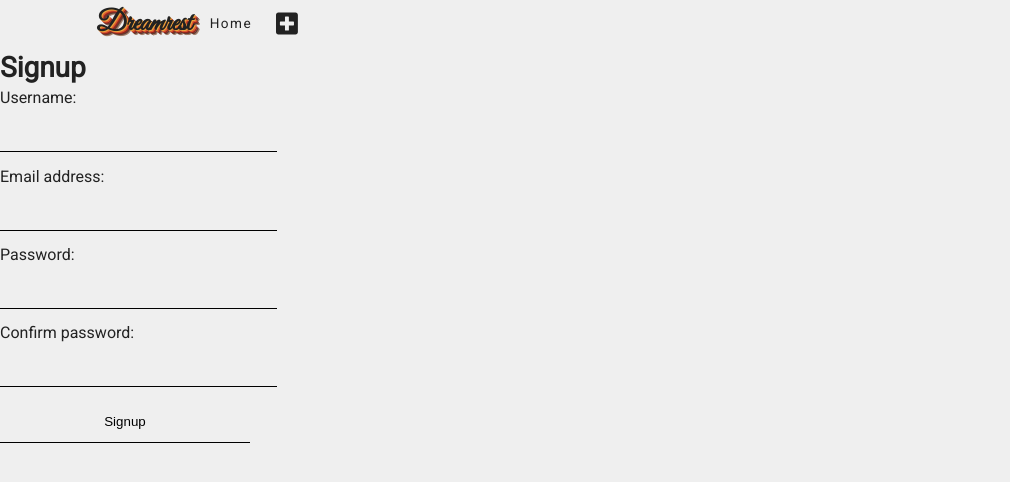
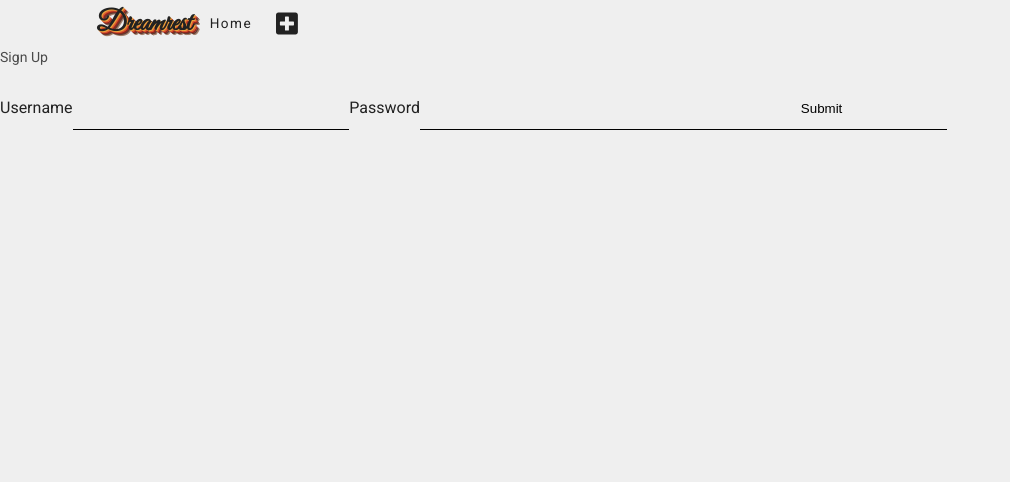
Before and after one commit to KortMiranda/Dreamrest, a React (Create React App) app: page /signup in a window 1280 px wide. Shown: the top 482 px of the page, without its empty margins (0-1010 px from the left). Built offline with nearby package versions, Linux system fonts and the light colour scheme.

Commit message:
configure redux store

```diff
--- a/src/App.js
+++ b/src/App.js
@@ -1,4 +1,6 @@
+import React from 'react'
 import { Route, Switch } from 'react-router-dom'
+// import axios from 'axios'
 import Navbar from './components/Navbar'
 import Login from './views/auth/Login'
 import Signup from './views/auth/Signup'
--- a/src/components/Navbar.js
+++ b/src/components/Navbar.js
@@ -3,6 +3,7 @@ import { Link } from "react-router-dom"
 import '../css/Navbar.css'
 import { FontAwesomeIcon } from '@fortawesome/react-fontawesome'
 import { faPlusSquare } from '@fortawesome/free-solid-svg-icons'
+
 
 function Navbar() {
 
@@ -25,4 +26,5 @@ function Navbar() {
   );
 }
 
+
 export default Navbar;
--- a/src/index.js
+++ b/src/index.js
@@ -1,18 +1,18 @@
 import React from 'react';
 import ReactDOM from 'react-dom';
+import { Provider } from 'react-redux'
+import store, { history } from "./redux/configureStore";
+import { ConnectedRouter } from "connected-react-router"
+
 import './index.css';
 import App from './App';
-import reportWebVitals from './reportWebVitals';
 import {BrowserRouter as Router} from 'react-router-dom'
 
 ReactDOM.render(
-  <Router>
-    <App />
-  </Router>,
+  <Provider store={store}>
+    <ConnectedRouter history={history}>
+      <App />
+    </ConnectedRouter>
+  </Provider>,
   document.getElementById('root')
 );
-
-// If you want to start measuring performance in your app, pass a function
-// to log results (for example: reportWebVitals(console.log))
-// or send to an analytics endpoint. Learn more: https://bit.ly/CRA-vitals
-reportWebVitals();
--- /dev/null
+++ b/src/redux/configureStore.js
@@ -0,0 +1,42 @@
+import { createStore, combineReducers, applyMiddleware } from "redux";
+import thunk from "redux-thunk"
+import { composeWithDevTools } from "redux-devtools-extension"
+import { connectRouter, routerMiddleware } from "connected-react-router";
+import{ createBrowserHistory } from "history"
+import user from "./modules/user"
+import cards from "./modules/cards"
+import notification from "./modules/notification"
+
+const env = process.env.NODE_ENV
+
+export const history = createBrowserHistory();
+
+const middlewares = [thunk, routerMiddleware(history)]
+
+if (env === "development") {
+    const { logger } = require("redux-logger");
+    middlewares.push(logger);
+}
+
+const reducer = history =>
+ combineReducers({
+     user,
+     cards,
+     notification,
+     router: connectRouter(history)
+ })
+
+ let store;
+
+ if (env === "development") {
+     store = initialState =>
+        createStore(
+            reducer(history),
+            composeWithDevTools(applyMiddleware(...middlewares))
+        )
+ } else {
+     store = initialState =>
+        createStore(reducer(history), applyMiddleware(...middlewares))
+ }
+
+ export default store()
--- a/src/views/auth/Login.js
+++ b/src/views/auth/Login.js
@@ -1,102 +1,141 @@
-import React, { useState, useEffect } from 'react';
+import React from 'react';
+import PropTypes from 'prop-types';
 
-const Login = () => {
-  const backendURL = process.env.NODE_ENV === "production" ?
-  process.env.REACT_APP_BACKENDURL:
-  "https://guarded-crag-20391.herokuapp.com/"
-  const [username, setUsername] = useState('');
-  const [email, setEmail] = useState('');
-  const [password, setPassword] = useState('');
-  const [errors, setErrors] = useState(false);
-  const [loading, setLoading] = useState(true);
-
-  useEffect(() => {
-    if (localStorage.getItem('token') !== null) {
-      window.location.replace('https://dreamrest.herokuapp.com/');
-    } else {
-      setLoading(false);
-    }
-  }, []);
-
-  const onSubmit = e => {
-    e.preventDefault();
-
-    const user = {
-      email: email,
-      password: password
+class Login extends React.Component {
+  state = {
+    username: '',
+    password: ''
   };
 
-    // fetch(`https://rocky-springs-66803.herokuapp.com/api/v1/users/auth/login/`, {
-    //   method: 'POST',
-    //   headers: {
-    //     'Content-Type': 'application/json',
-    //     // "Access-Control-Allow-Headers": "*",
-    //     "Access-Control-Allow-Origin" : "*",
-    //     "Access-Control-Allow-Methods" : "GET,POST,PUT,DELETE,OPTIONS",
-    //     "Access-Control-Allow-Headers": "Content-Type, Access-Control-Allow-Headers, Authorization, X-Requested-With"
-    //   },
-    //   body: JSON.stringify(user)
-    // })
-    fetch(`${process.env.REACT_APP_BACKEND_URL}api/v1/users/auth/login/`, {
-      method: 'POST',
-      headers: {
-        'Content-Type': 'application/json',
-      },
-      body: JSON.stringify(user)
-    })
-      .then(res => res.json())
-      .then(data => {
-        if (data.key) {
-          localStorage.clear();
-          localStorage.setItem('token', data.key);
-          window.location.replace('https://dreamrest.herokuapp.com/');
-        } else {
-          setEmail('');
-          setPassword('');
-          localStorage.clear();
-          setErrors(true);
-        }
+  handle_change = e => {
+    const name = e.target.name;
+    const value = e.target.value;
+    this.setState(prevstate => {
+      const newState = { ...prevstate };
+      newState[name] = value;
+      return newState;
     });
   };
 
+  render() {
     return (
-    <div>
-      {loading === false && <h1>Login</h1>}
-      {errors === true && <h2>Cannot log in with provided credentials</h2>}
-      {loading === false && (
-        <form onSubmit={onSubmit}>
-          <label htmlFor='email'>Username:</label> <br />
+      <form onSubmit={e => this.props.handle_login(e, this.state)}>
+        <h4>Log In</h4>
+        <label htmlFor="username">Username</label>
         <input
-            name='username'
-            type='username'
-            value={username}
-            required
-            onChange={e => setUsername(e.target.value)}
-          />{' '}
-          <br />
-          <label htmlFor='email'>Email address:</label> <br />
+          type="text"
+          name="username"
+          value={this.state.username}
+          onChange={this.handle_change}
+        />
+        <label htmlFor="password">Password</label>
         <input
-            name='email'
-            type='email'
-            value={email}
-            required
-            onChange={e => setEmail(e.target.value)}
-          />{' '}
-          <br />
-          <label htmlFor='password'>Password:</label> <br />
-          <input
-            name='password'
-            type='password'
-            value={password}
-            required
-            onChange={e => setPassword(e.target.value)}
-          />{' '}
-          <br />
-          <input type='submit' value='Login' />
+          type="password"
+          name="password"
+          value={this.state.password}
+          onChange={this.handle_change}
+        />
+        <input type="submit" />
       </form>
-      )}
-    </div>
     );
+  }
+}
+
+export default Login;
+
+Login.propTypes = {
+  handle_login: PropTypes.func.isRequired
 };
 
-export default Login;
+// import React, { useState, useEffect } from 'react';
+
+// const Login = () => {
+//   // const backendURL = process.env.NODE_ENV === "production" ?
+//   // process.env.REACT_APP_BACKENDURL:
+//   // "https://guarded-crag-20391.herokuapp.com/"
+//   const [username, setUsername] = useState('');
+//   const [email, setEmail] = useState('');
+//   const [password, setPassword] = useState('');
+//   const [errors, setErrors] = useState(false);
+//   const [loading, setLoading] = useState(true);
+
+//   useEffect(() => {
+//     if (localStorage.getItem('token') !== null) {
+//       window.location.replace('https://dreamrest.herokuapp.com/');
+//     } else {
+//       setLoading(false);
+//     }
+//   }, []);
+
+//   const onSubmit = e => {
+//     e.preventDefault();
+
+//     const user = {
+//       email: email,
+//       password: password
+//     };
+
+
+//     fetch(`${process.env.REACT_APP_BACKEND_URL}api/v1/users/auth/login/`, {
+//       method: 'POST',
+//       headers: {
+//         'Content-Type': 'application/json',
+//       },
+//       body: JSON.stringify(user)
+//     })
+//       .then(res => res.json())
+//       .then(data => {
+//         if (data.key) {
+//           localStorage.clear();
+//           localStorage.setItem('token', data.key);
+//           window.location.replace('https://dreamrest.herokuapp.com/');
+//         } else {
+//           setEmail('');
+//           setPassword('');
+//           localStorage.clear();
+//           setErrors(true);
+//         }
+//       });
+//   };
+
+//   return (
+//     <div>
+//       {loading === false && <h1>Login</h1>}
+//       {errors === true && <h2>Cannot log in with provided credentials</h2>}
+//       {loading === false && (
+//         <form onSubmit={onSubmit}>
+//           <label htmlFor='email'>Username:</label> <br />
+//           <input
+//             name='username'
+//             type='username'
+//             value={username}
+//             required
+//             onChange={e => setUsername(e.target.value)}
+//           />{' '}
+//           <br />
+//           <label htmlFor='email'>Email address:</label> <br />
+//           <input
+//             name='email'
+//             type='email'
+//             value={email}
+//             required
+//             onChange={e => setEmail(e.target.value)}
+//           />{' '}
+//           <br />
+//           <label htmlFor='password'>Password:</label> <br />
+//           <input
+//             name='password'
+//             type='password'
+//             value={password}
+//             required
+//             onChange={e => setPassword(e.target.value)}
+//           />{' '}
+//           <br />
+//           <input type='submit' value='Login' />
+//         </form>
+//       )}
+//     </div>
+//   );
+// };
+
+// export default Login;
--- a/src/views/auth/Signup.js
+++ b/src/views/auth/Signup.js
@@ -1,101 +1,150 @@
-import React, { useState, useEffect } from 'react'
+import React from 'react';
+import PropTypes from 'prop-types';
 
-const Signup = () => {
-  // const backendURL = process.env.NODE_ENV === "production" ?
-  // process.env.REACT_APP_BACKENDURL:
-  // "https://rocky-springs-66803.herokuapp.com"
-  const [email, setEmail] = useState('')
-  const [username, setUsername] = useState('')
-  const [password1, setPassword1] = useState('')
-  const [password2, setPassword2] = useState('')
-  const [errors, setErrors] = useState(false)
-  const [loading, setLoading] = useState(true)
-
-  useEffect(() => {
-    if (localStorage.getItem('token') !== null) {
-      window.location.replace('http://localhost:3000/');
-    } else {
-      setLoading(false);
-    }
-  }, []);
-
-  const onSubmit = e => {
-    e.preventDefault();
-
-    const user = {
-      email: email,
-      password1: password1,
-      password2: password2
-    };
-
-    fetch(`http://localhost:8000/api/v1/users/auth/register/`, {
-      method: 'POST',
-      headers: {
-        'Content-Type': 'application/json'
-      },
-      body: JSON.stringify(user)
-    })
-      .then(res => res.json())
-      .then(data => {
-        if (data.key) {
-          localStorage.clear();
-          localStorage.setItem('token', data.key);
-          window.location.replace('http://localhost:3000/');
-        } else {
-          setEmail('');
-          setPassword1('');
-          setPassword2('');
-          localStorage.clear();
-          setErrors(true);
-        }
-      });
+class SignupForm extends React.Component {
+  state = {
+    username: '',
+    password: '',
   };
 
-  return (
-    <div>
-      {loading === false && <h1>Signup</h1>}
-      {errors === true && <h2>Cannot signup with provided credentials</h2>}
-      <form onSubmit={onSubmit}>
-        <label htmlFor='email'>Username:</label> <br />
+  handle_change = e => {
+    const name = e.target.name;
+    const value = e.target.value;
+    this.setState(prevstate => {
+      const newState = { ...prevstate };
+      newState[name] = value;
+      return newState;
+    });
+  };
+
+  render() {
+    return (
+      <form onSubmit={e => this.props.handle_signup(e, this.state)}>
+        <h4>Sign Up</h4>
+        <label htmlFor="username">Username</label>
         <input
-          name='username'
-          type='username'
-          value={username}
-          onChange={e => setUsername(e.target.value)}
-          required
-        />{' '}
-        <br />
-        <label htmlFor='email'>Email address:</label> <br />
+          type="text"
+          name="username"
+          value={this.state.username}
+          onChange={this.handle_change}
+        />
+        <label htmlFor="password">Password</label>
         <input
-          name='email'
-          type='email'
-          value={email}
-          onChange={e => setEmail(e.target.value)}
-          required
-        />{' '}
-        <br />
-        <label htmlFor='password1'>Password:</label> <br />
-        <input
-          name='password1'
-          type='password'
-          value={password1}
-          onChange={e => setPassword1(e.target.value)}
-          required
-        />{' '}
-        <br />
-        <label htmlFor='password2'>Confirm password:</label> <br />
-        <input
-          name='password2'
-          type='password'
-          value={password2}
-          onChange={e => setPassword2(e.target.value)}
-          required
-        />{' '}
-        <br />
-        <input type='submit' value='Signup' />
+          type="password"
+          name="password"
+          value={this.state.password}
+          onChange={this.handle_change}
+        />
+        <input type="submit" />
       </form>
-    </div>
-  );
+    );
+  }
+}
+
+export default SignupForm;
+
+SignupForm.propTypes = {
+  handle_signup: PropTypes.func.isRequired
 };
 
-export default Signup;
+// import React, { useState, useEffect } from 'react'
+
+// const Signup = () => {
+//   // const backendURL = process.env.NODE_ENV === "production" ?
+//   // process.env.REACT_APP_BACKENDURL:
+//   // "https://rocky-springs-66803.herokuapp.com"
+//   const [email, setEmail] = useState('')
+//   const [username, setUsername] = useState('')
+//   const [password1, setPassword1] = useState('')
+//   const [password2, setPassword2] = useState('')
+//   const [errors, setErrors] = useState(false)
+//   const [loading, setLoading] = useState(true)
+
+//   useEffect(() => {
+//     if (localStorage.getItem('token') !== null) {
+//       window.location.replace('http://localhost:3000/');
+//     } else {
+//       setLoading(false);
+//     }
+//   }, []);
+
+//   const onSubmit = e => {
+//     e.preventDefault();
+
+//     const user = {
+//       email: email,
+//       password1: password1,
+//       password2: password2
+//     };
+
+//     fetch(`http://localhost:8000/api/v1/users/auth/register/`, {
+//       method: 'POST',
+//       headers: {
+//         'Content-Type': 'application/json'
+//       },
+//       body: JSON.stringify(user)
+//     })
+//       .then(res => res.json())
+//       .then(data => {
+//         if (data.key) {
+//           localStorage.clear();
+//           localStorage.setItem('token', data.key);
+//           window.location.replace('http://localhost:3000/');
+//         } else {
+//           setEmail('');
+//           setPassword1('');
+//           setPassword2('');
+//           localStorage.clear();
+//           setErrors(true);
+//         }
+//       });
+//   };
+
+//   return (
+//     <div>
+//       {loading === false && <h1>Signup</h1>}
+//       {errors === true && <h2>Cannot signup with provided credentials</h2>}
+//       <form onSubmit={onSubmit}>
+//         <label htmlFor='email'>Username:</label> <br />
+//         <input
+//           name='username'
+//           type='username'
+//           value={username}
+//           onChange={e => setUsername(e.target.value)}
+//           required
+//         />{' '}
+//         <br />
+//         <label htmlFor='email'>Email address:</label> <br />
+//         <input
+//           name='email'
+//           type='email'
+//           value={email}
+//           onChange={e => setEmail(e.target.value)}
+//           required
+//         />{' '}
+//         <br />
+//         <label htmlFor='password1'>Password:</label> <br />
+//         <input
+//           name='password1'
+//           type='password'
+//           value={password1}
+//           onChange={e => setPassword1(e.target.value)}
+//           required
+//         />{' '}
+//         <br />
+//         <label htmlFor='password2'>Confirm password:</label> <br />
+//         <input
+//           name='password2'
+//           type='password'
+//           value={password2}
+//           onChange={e => setPassword2(e.target.value)}
+//           required
+//         />{' '}
+//         <br />
+//         <input type='submit' value='Signup' />
+//       </form>
+//     </div>
+//   );
+// };
+
+// export default Signup;
```
Also changed, not shown: package.json (+10 -0 lines), src/app/Dashboard.js (+7 -5 lines), src/redux/modules/cards.js (added), src/redux/modules/notification.js (added), src/redux/modules/user.js (added), 1 other file (tests, documents, lock files or other folders). Lines whose indentation alone changed are shown as unchanged.
